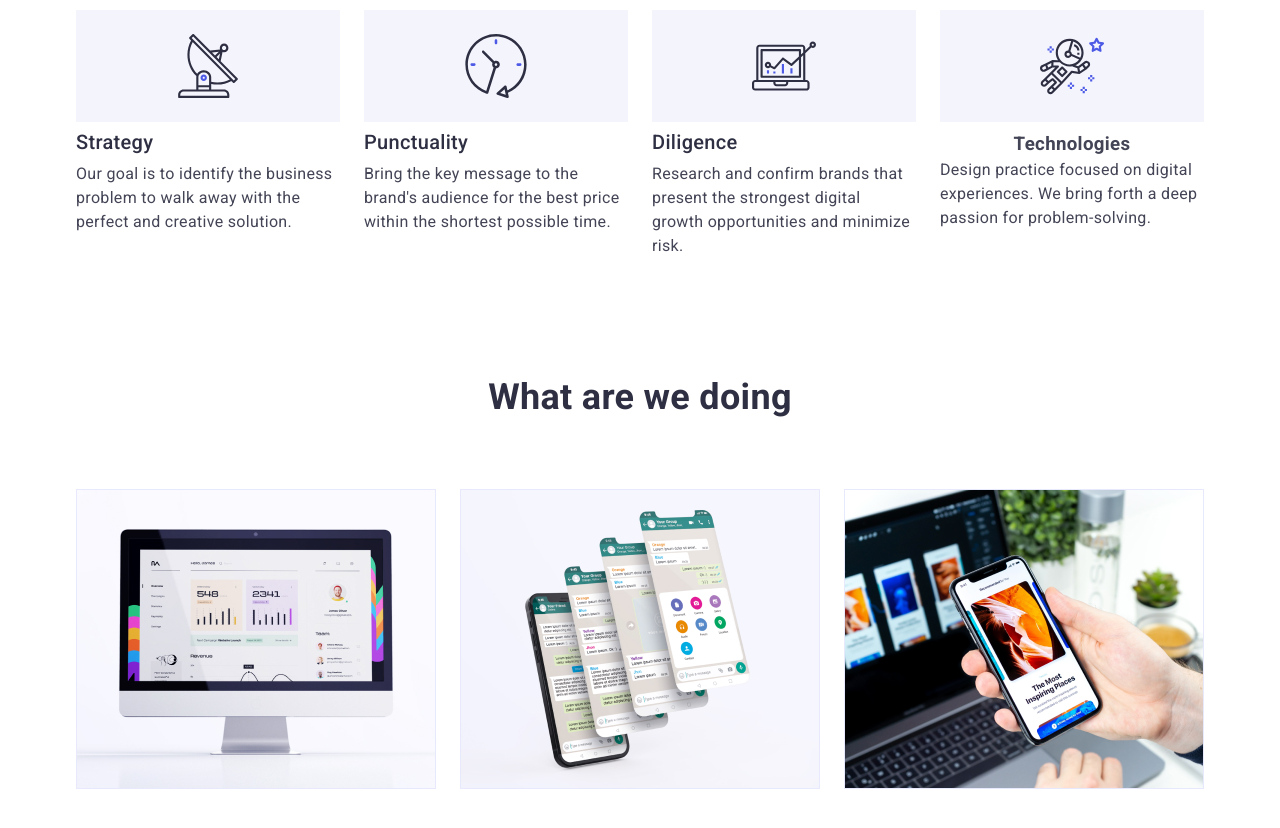
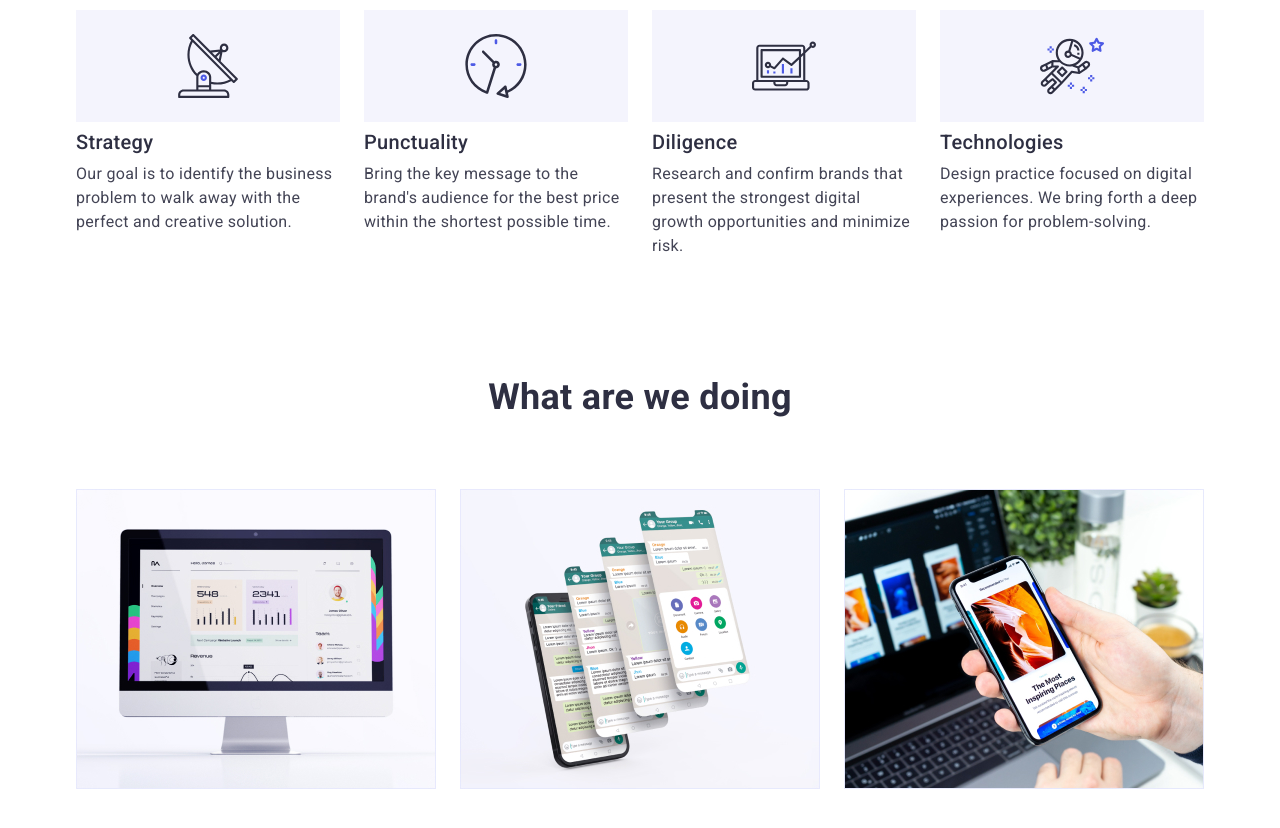
Before and after one commit to SvAmi1/goit-markup-hw-04, a plain HTML site: page index.html in a window 1280 px wide. Shown: the part 780-1608 px from the top of the page. Drawn offline with nearby package versions, Linux system fonts and the light colour scheme.

Commit message:
Update index.html

```diff
--- a/index.html
+++ b/index.html
@@ -100,7 +100,7 @@
 									<use href="./images/symbol-defs.svg#icon-astronaut"></use>
 								</svg>
 							</div>
-							<h3 class="advantages-subtitle">Technologies</h3>
+							<h3 class="advantages-item-subtitle">Technologies</h3>
 							<p class="advantages-item-text">
 								Design practice focused on digital experiences. We bring forth a deep passion for problem-solving.
 							</p>
```
